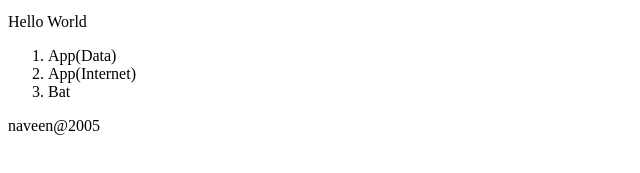
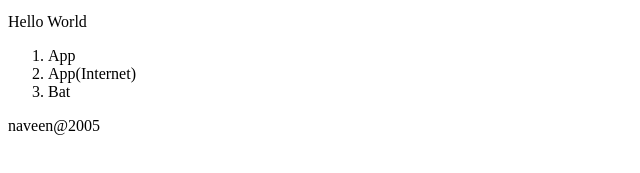
Before and after one commit to bjvn582005/Web_Design, a plain HTML site: page Index.html in a window 1280 px wide. Shown: the part 547-720 px from the top of the page, 0-640 px from the left. Drawn offline with Linux system fonts and the light colour scheme.

Commit message:
Data Removed

```diff
--- a/Index.html
+++ b/Index.html
@@ -20,7 +20,7 @@
     </div>
     <main>
         <ol>
-            <li>App(Data)</li>
+            <li>App</li>
             <li>App(Internet)</li>
             <li>Bat</li>
         </ol>
```
